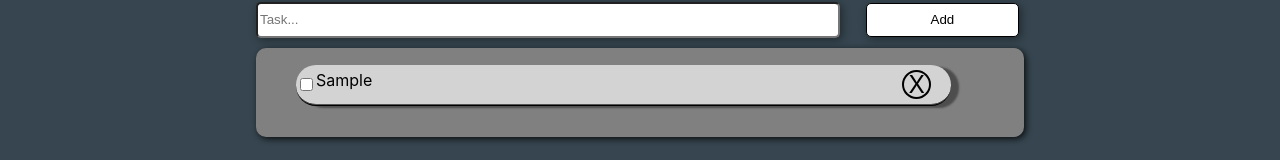
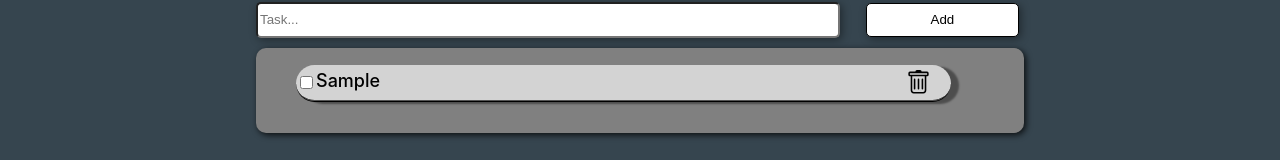
Before and after one commit to TendyAlert/react-redux-todo-list, a React (Create React App) app: page / in a window 1280 px wide. Both pictures are taken after typing "Sample" into the empty fields and a click on the button "Add". Shown: the part 171-331 px from the top of the page. Built offline with nearby package versions, Linux system fonts and the light colour scheme.

Commit message:
Delete Button mostly set up
Delete button added and styled. deleteTask function is mostly established but dataset is not functioning as expected

```diff
--- a/src/actions/action_constants.js
+++ b/src/actions/action_constants.js
@@ -1 +1,2 @@
 export const ADD_TASK = 'ADD_TASK';
+export const DELETE_TASK = 'DELETE_TASK';
--- a/src/actions/action_creators.js
+++ b/src/actions/action_creators.js
@@ -1,6 +1,11 @@
-import { ADD_TASK } from "./action_constants";
+import { ADD_TASK, DELETE_TASK } from "./action_constants";
 
 export const addTask = (payload) => ({
     type: ADD_TASK,
     payload
 })
+
+export const deleteTask = (payload) => ({
+    type: DELETE_TASK,
+    payload
+})
--- a/src/components/ToDoList/ToDoList.css
+++ b/src/components/ToDoList/ToDoList.css
@@ -20,9 +20,16 @@
 }
 
 .todo-check-box {
-    cursor: pointer;
     display: flex;
     flex-direction: row;
+}
+
+.task-text {
+    user-select: none;
+    font-weight: 450;
+    font-size: 18px;
+    display: inline-block;
+    text-align: center;
 }
 
 
@@ -38,6 +45,18 @@
     box-shadow: 2px 2px 8px rgba(0, 0, 0, 0.4);
 }
 
+.delete-button {
+    cursor: pointer;
+    margin-left: auto;
+    margin-right: 20px;
+    width: 25px;
+    height: 25px;
+}
+
+.delete-button:hover {
+    color: red;
+}
+
 button[type="submit"] {
     margin-left: 2%;
     height: 34px;
@@ -49,26 +68,7 @@ button[type="submit"] {
     cursor: pointer;
 }
 
-.delete-button {
-    margin-left: auto;
-    margin-right: 20px;
-    border: 2px solid black;
-    font-weight: 700px;
-    font-size: 24px;
-    border-radius: 50%;
-    display: inline-block;
-    width: 25px;
-    height: 25px;
-    text-align: center;
-    line-height: 25px;
-}
-
-.delete-button:hover {
-    color: red;
-    border: 2px solid red;
-}
-
-button:hover {
+button[type="submit"]:hover {
     background-color: lightgray;
     color: blue;
 }
--- a/src/components/ToDoList/ToDoList.jsx
+++ b/src/components/ToDoList/ToDoList.jsx
@@ -1,22 +1,25 @@
 import React from 'react'
-import { useSelector } from 'react-redux'
+import { useSelector, useDispatch } from 'react-redux'
 import { useParams } from 'react-router-dom'
+import { Trash } from 'react-bootstrap-icons'
 
 import './ToDoList.css'
 
 import NewTask from '../NewTask/NewTask'
+import { deleteTask } from '../../actions/action_creators'
 
 export default function ToDoList() {
+    const tasks = useSelector(state => state.tasks);
+    const dispatch = useDispatch();
 
     const handleClick = (event) => {
         event.preventDefault();
+        const targetKey = event.taget.dataset.id;
+        dispatch(deleteTask(targetKey))
     }
-
 
     const { id } = useParams();
     const taskType = id ?? 'All';
-
-    const tasks = useSelector(state => state.tasks);
 
     const taskList = tasks
     .filter(task => String(task.id) === taskType || taskType === 'All')
@@ -24,8 +27,8 @@ export default function ToDoList() {
         <li className='todo-item' key={task.id}>
             <div className='todo-check-box' htmlFor='taskCheckbox'>
                 <input type="checkbox" id='taskCheckbox'/>
-                { task.newTask }
-                <span onClick={handleClick} className='delete-button'>X</span>
+                <span className='task-text'>{ task.newTask }</span>
+                <Trash onClick={handleClick} className='delete-button' data-id={task.id}/>
             </div>
         </li>
 ))
--- a/src/reducers/tasksReducer.js
+++ b/src/reducers/tasksReducer.js
@@ -1,4 +1,4 @@
-import { ADD_TASK } from "../actions/action_constants";
+import { ADD_TASK, DELETE_TASK } from "../actions/action_constants";
 
 
 export default function tasksReducer(state, action) {
@@ -11,6 +11,12 @@ export default function tasksReducer(state, action) {
             tasks: newTasks,
             nextTaskId: state.nextTaskId + 1
         }
+    } else if (action.type === DELETE_TASK) {
+        const newTasks = state.tasks.filter(task => task.id != action.payload);
+        return {
+            tasks: newTasks,
+            nextTaskId:state.nextTaskId
+        }
     }
     return state;
 }
```
